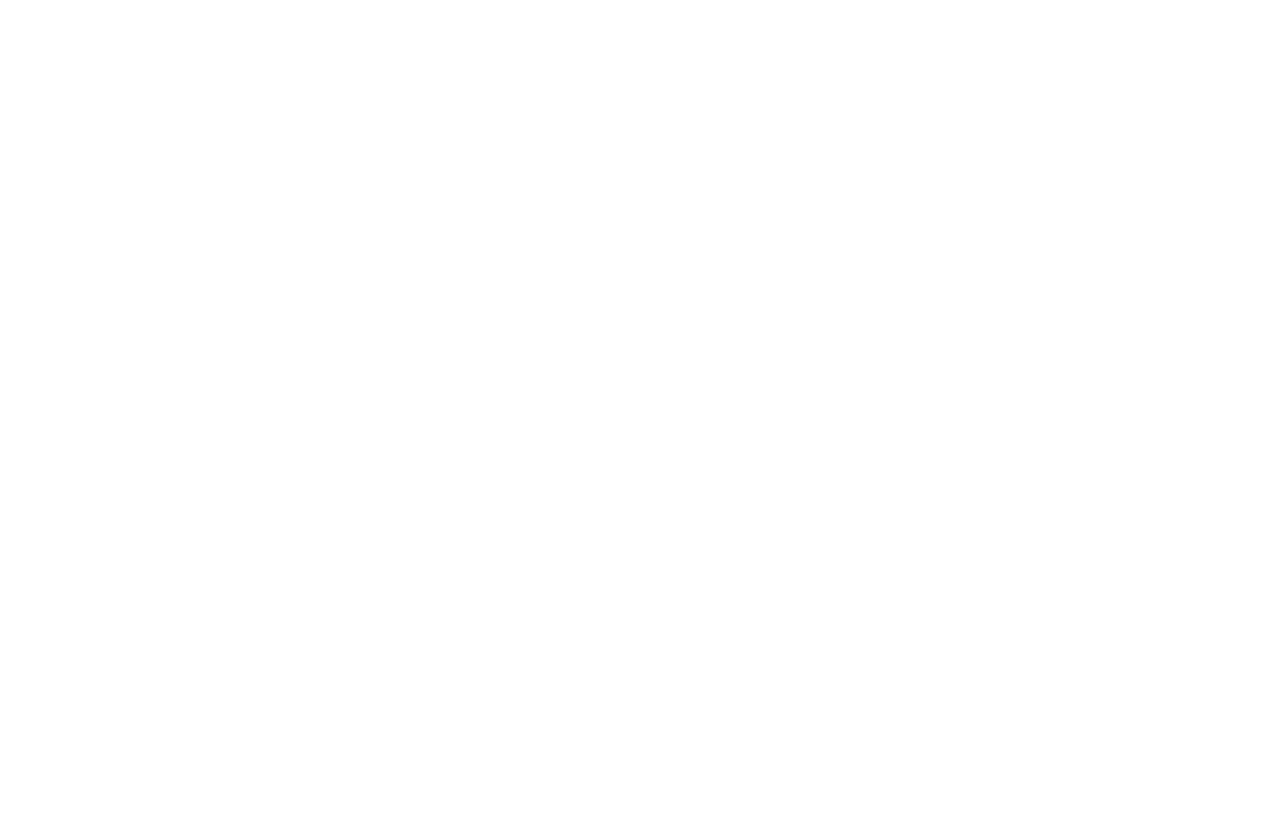
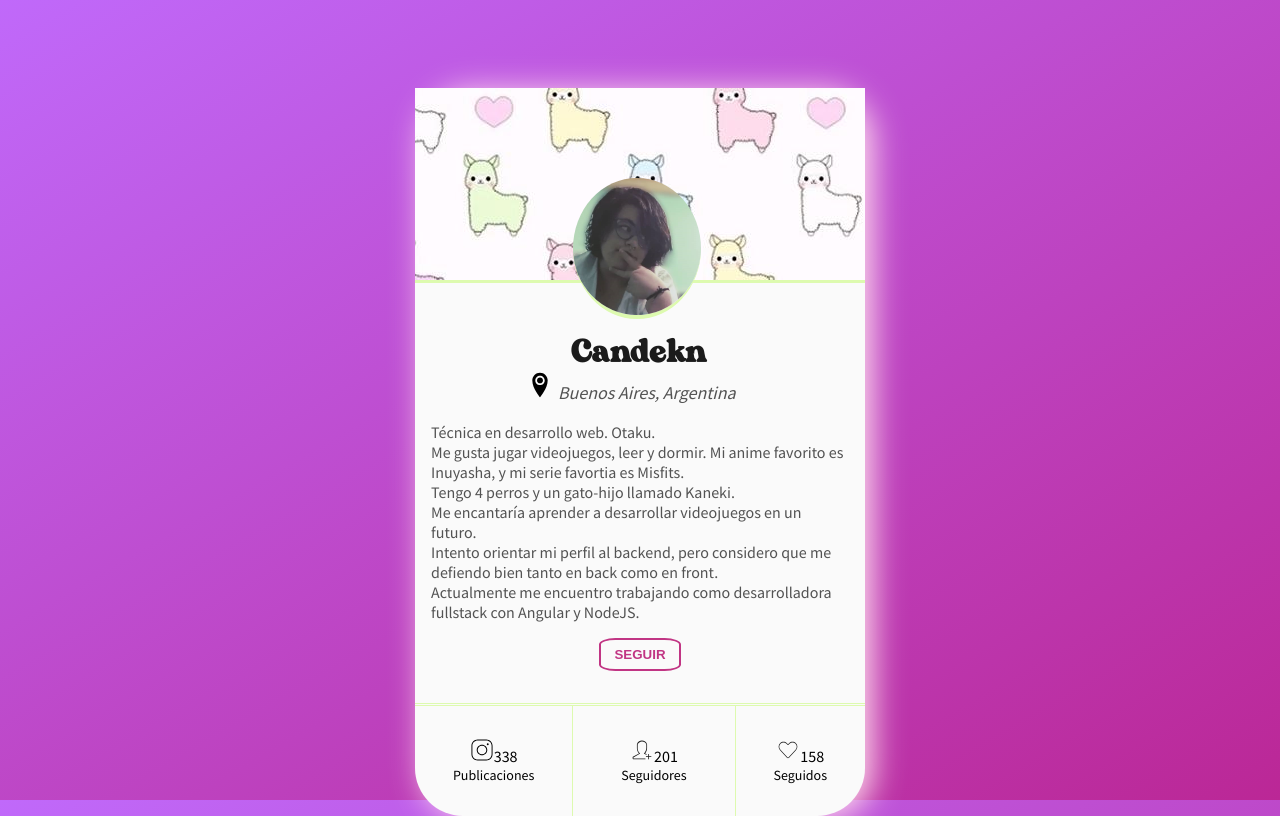
Before and after one commit to candekn/retos-programacionjs, a website built with Vite: page src/index.html in a window 1280 px wide. Built offline with nearby package versions, Linux system fonts and the light colour scheme.

Commit message:
primer desafio terminado

```diff
--- a/src/index.css
+++ b/src/index.css
@@ -0,0 +1,128 @@
+@font-face {
+    font-family: mogena;
+    src: url('assets/Mogena.ttf');
+}
+@font-face {
+    font-family: sourceSansPro;
+    src: url('assets/SourceSansPro-Regular.ttf');
+}
+
+html, body {
+    height:100%;
+}
+
+body{
+    display: flex;
+    justify-content: center;
+    font-family: sourceSansPro;
+}
+
+.gradient{
+    background: #C13584;
+    background: repeating-linear-gradient(150deg, #c069fa 0%, #bb2796 100%);
+}
+.card{
+    display: flex;
+    flex-direction: column;
+    width: 450px;
+    align-items: center;
+    background-color: #fafafa;
+    box-shadow: 0.5rem 0.2rem 2rem #ffdcec;
+    border-radius: 3rem;
+    margin-top: 5em;
+    height: fit-content;
+}
+
+.avatar {
+    width: 8em;
+    border-radius: 100%;
+    border-bottom: solid #ddfaaf 0.3rem;
+    margin-top: 20%;
+    margin-left: 35%;
+}
+
+.card-header{
+    width: 100%;
+    background-image: url(assets/alpacas.jpg);
+    height: 12em;
+    border-bottom: solid #ddfaaf;
+}
+
+.card-body{
+    padding-top: 2em;
+    text-align: center;
+    color: #535353;
+}
+
+.card-body h1{
+    color: #1b1b1b;
+    margin-bottom: 0;
+    font-family: mogena;
+}
+
+a{
+    text-decoration: none;
+}
+.italic{
+    font-style: italic;
+    font-size: 18px;
+    margin-top: 0;
+    padding-right: 1em;
+}
+
+.location{
+    width: 1.75rem;
+}
+
+
+.card-footer{
+    display: flex;
+    justify-content: space-evenly;
+    margin-top: 2em;
+    border-top: double #ddfaaf;
+    width: 100%;
+}
+
+.post{
+    padding: 2em;
+    text-align: center;
+    display: flex;
+    flex-direction: column;
+}
+
+.post h6{
+    margin: 0;
+    font-size: 14px;
+    font-weight: 200;
+}
+
+.post p, .post br{
+    margin: 0;
+}
+
+.border-center{
+    border: double #ddfaaf;
+    border-width: 0 1px;
+    padding: 2em 3em;
+}
+
+button a {
+    color: #C13584;
+    font-weight: 700;
+}
+
+.card-body button{
+    padding: 0.5em 1em;
+    background-color: transparent;
+    border-radius: 20%;
+    border: solid 0.2em #C13584;
+}
+
+.about-me{
+    text-align: left;
+    padding: 0px 1em;
+}
+
+.instagram{
+    width: 1.5em;
+}
--- a/src/index.html
+++ b/src/index.html
@@ -1,14 +1,47 @@
 <!DOCTYPE html>
 <html lang="es">
+
   <head>
     <meta charset="UTF-8">
     <meta http-equiv="X-UA-Compatible" content="IE=edge">
     <meta name="viewport" content="width=device-width, initial-scale=1.0">
-  <title>Document</title>
+    <title>Card | Candekn</title>
     <link rel="stylesheet" href="./index.css">
     <script type="module" src="./index.js"></script>
   </head>
-<body>
+
+  <body class="gradient">
+
+    <div class="card">
+      <div class="card-header">
+        <img class="avatar" src="assets\avatar.jpg">
+      </div>
+      <div class="card-body">
+        <h1>Candekn</h1>
+        <p class="italic"><object data="assets/location.svg" class="location" ></object> Buenos Aires, Argentina</p>
+        <p class="about-me">Técnica en desarrollo web. Otaku.
+          <br>Me gusta jugar videojuegos, leer y dormir. Mi anime favorito es Inuyasha, y mi serie favortia es Misfits.
+          <br>Tengo 4 perros y un gato-hijo llamado Kaneki.
+          <br>Me encantaría aprender a desarrollar videojuegos en un futuro.
+          <br>Intento orientar mi perfil al backend, pero considero que me defiendo bien tanto en back como en front.
+          <br>Actualmente me encuentro trabajando como desarrolladora fullstack con Angular y NodeJS.
+        </p>
+        <button><a target="_blank" href="https://instagram.com/candesaionji">SEGUIR</a></button>
+      </div>
+      <div class="card-footer">
+        <div class="post">
+          <p><object data="assets/instagram.svg" class="instagram"></object>338</p>
+          <h6>Publicaciones</h6>
+        </div>
+        <div class="post border-center">
+          <p><object data="assets/follow.svg" class="instagram"></object>201</p><h6></object>Seguidores</h6>
+        </div>
+        <div class="post">
+          <p><object data="assets/heart.svg" class="instagram"></object>158</p><h6></object>Seguidos</h6>
+        </div>
+      </div>
+    </div>
 
   </body>
+
 </html>
```
Also changed, not shown: README.md, src/assets/Mogena.ttf (added), src/assets/SourceSansPro-Regular.ttf (added), src/assets/alpacas.jpg (added), src/assets/avatar.jpg (added), src/assets/follow.svg (added), src/assets/heart.svg (added), src/assets/instagram.svg (added), src/assets/location.svg (added). Lines whose indentation alone changed are shown as unchanged.
